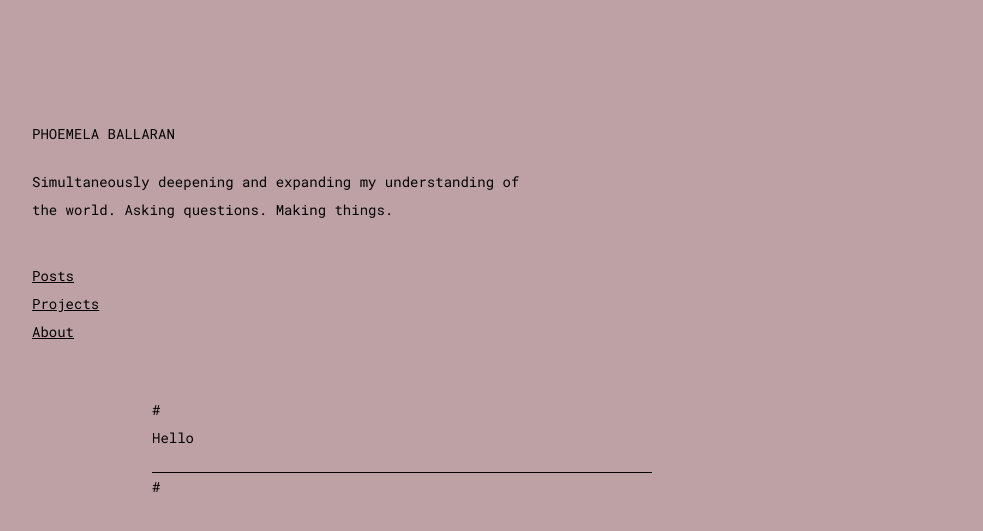
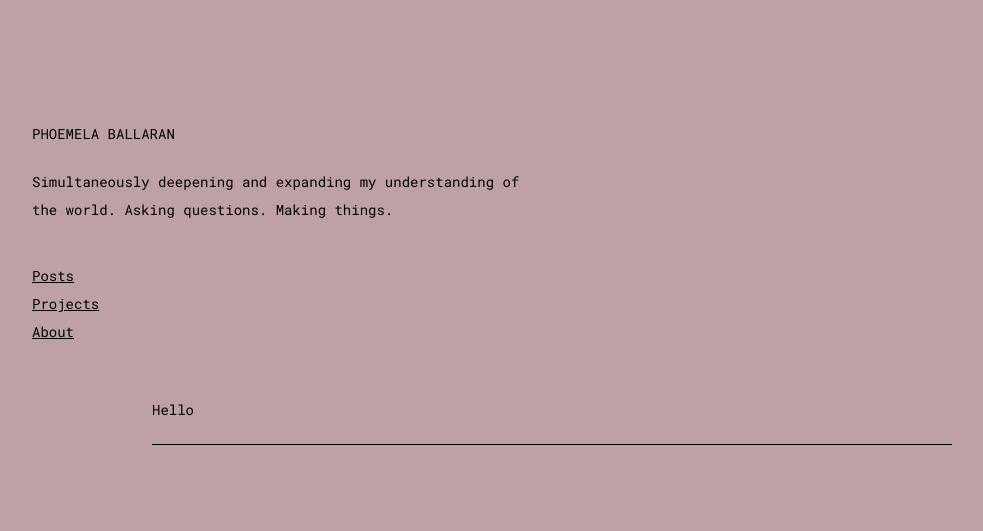
Before and after one commit to comoballar/phoemelaballaran.github.io, a Jekyll site: the page built from index.html, in a window 1280 px wide. Shown: the top 531 px of the page, without its empty margins (88-1071 px from the left). Built offline with Jekyll 4.4.1, drawn with Linux system fonts in a browser that asks for light colours.

Commit message:
Update index.html

```diff
--- a/index.html
+++ b/index.html
@@ -4,10 +4,10 @@ layout: default
 
  <body>
   <div class="container">
-#   <div class="post">
+
     <div class="post__body">
      Hello
     </div>
-#   </div>
+
   </div>
 </body>
```
